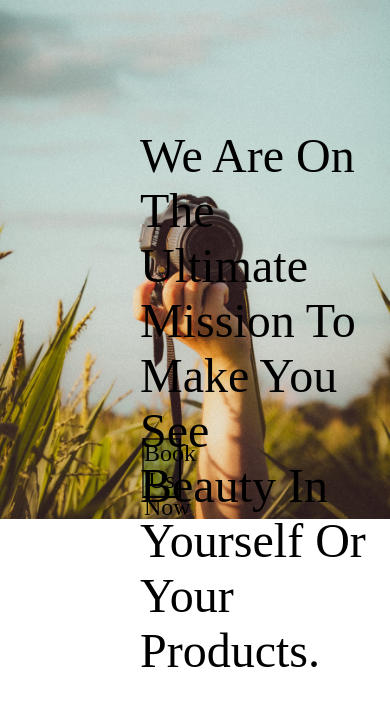
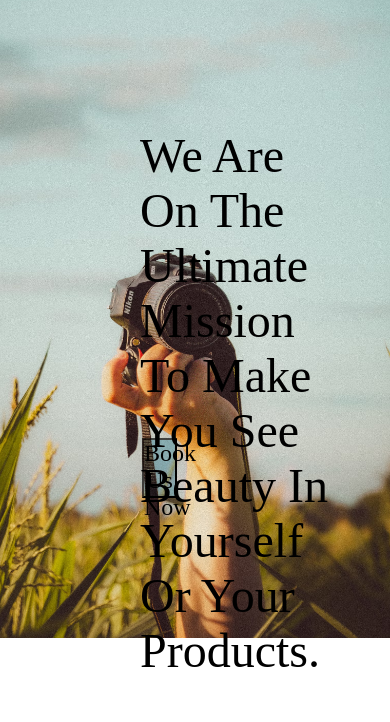
Before and after one commit to saimuer/Wills-Web, a plain HTML site: page index.html in a window 390 px wide. Shown: the part 122-844 px from the top of the page. Drawn offline with Linux system fonts and the light colour scheme; a web font is replaced by a local one.

Commit message:
Update style.css

```diff
--- a/style.css
+++ b/style.css
@@ -106,3 +106,10 @@ button {
     height: 90%;
 }
 }
+
+@media only screen and (max-width: 400px){
+    html {
+        width: 90%;
+        height: 90%;
+    }
+}
```
